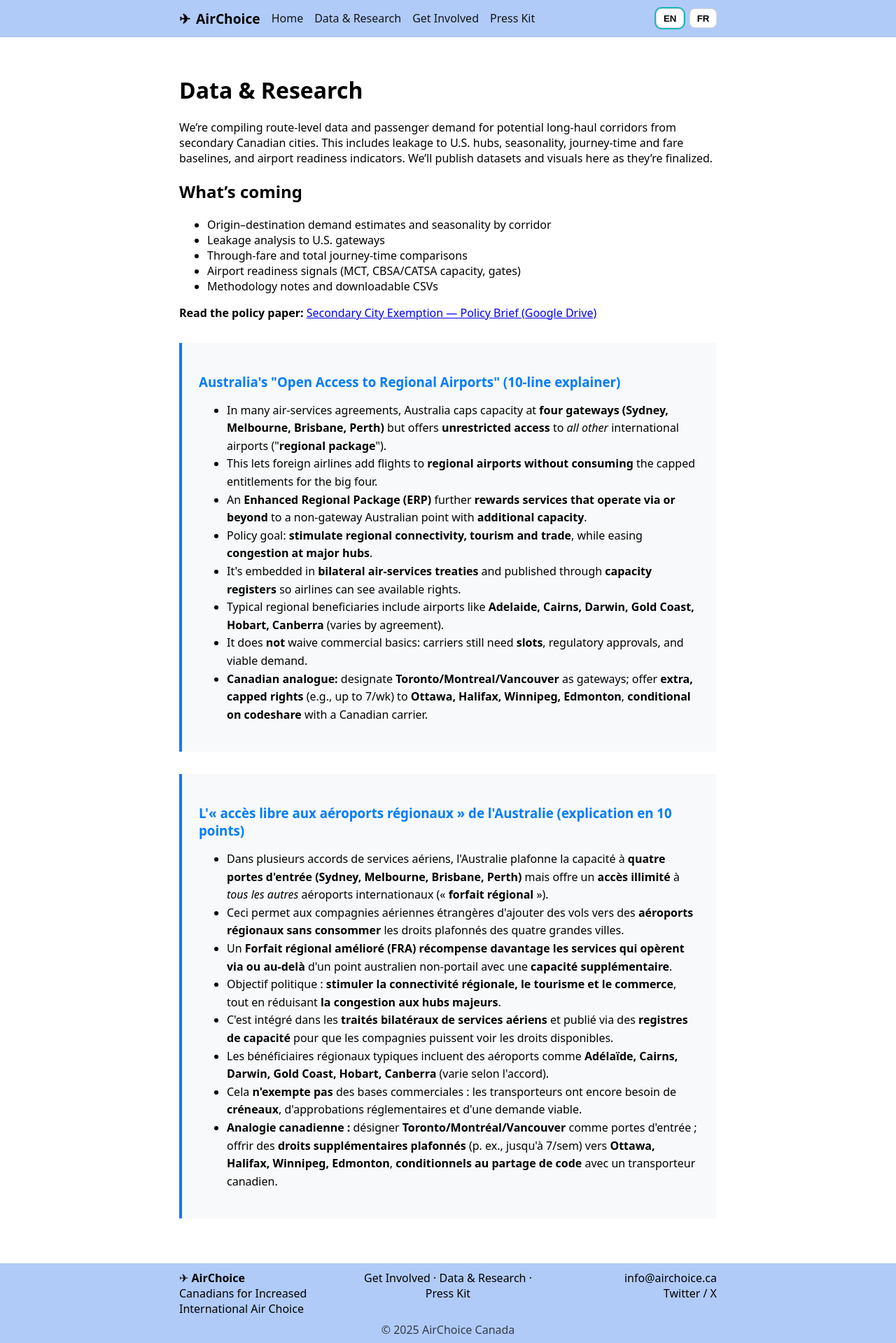
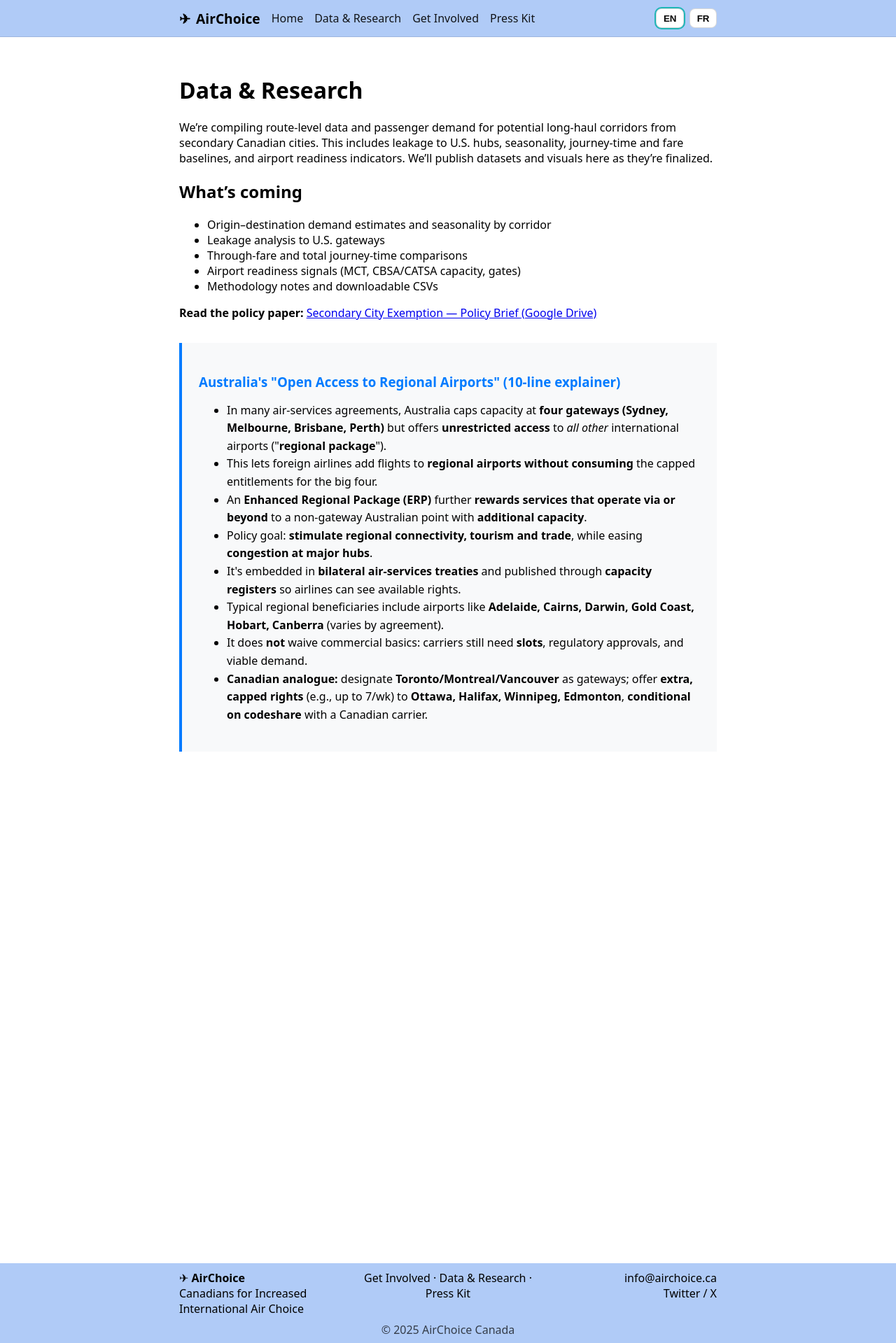
Before and after one commit to airchoicecanada/airchoicecanada.github.io, a Jekyll site: the page built from data-research/index.md, in a window 1280 px wide. Shown: the whole page at 70% size. Built offline with Jekyll 4.4.1, drawn with Linux system fonts in a browser that asks for light colours; our own code applies the rules of GitHub Pages for plain Markdown files.

Commit message:
updated language blocks on aus policy

```diff
--- a/data-research/index.md
+++ b/data-research/index.md
@@ -51,8 +51,8 @@
     </a>
   </p>
 </div>
-<!-- AUS example English Version -->
-<div class="policy-example" lang="en">
+<!-- aus policy English Version -->
+<div class="policy-example lang-en">
   <h3>Australia's "Open Access to Regional Airports" (10-line explainer)</h3>
   <ul>
     <li>In many air-services agreements, Australia caps capacity at <strong>four gateways (Sydney, Melbourne, Brisbane, Perth)</strong> but offers <strong>unrestricted access</strong> to <em>all other</em> international airports ("<strong>regional package</strong>").</li>
@@ -73,8 +73,8 @@
   </ul>
 </div>
 
-<!-- AUS example French Version -->
-<div class="policy-example" lang="fr">
+<!-- aus policy French Version -->
+<div class="policy-example lang-fr">
   <h3>L'« accès libre aux aéroports régionaux » de l'Australie (explication en 10 points)</h3>
   <ul>
     <li>Dans plusieurs accords de services aériens, l'Australie plafonne la capacité à <strong>quatre portes d'entrée (Sydney, Melbourne, Brisbane, Perth)</strong> mais offre un <strong>accès illimité</strong> à <em>tous les autres</em> aéroports internationaux (« <strong>forfait régional</strong> »).</li>
```
